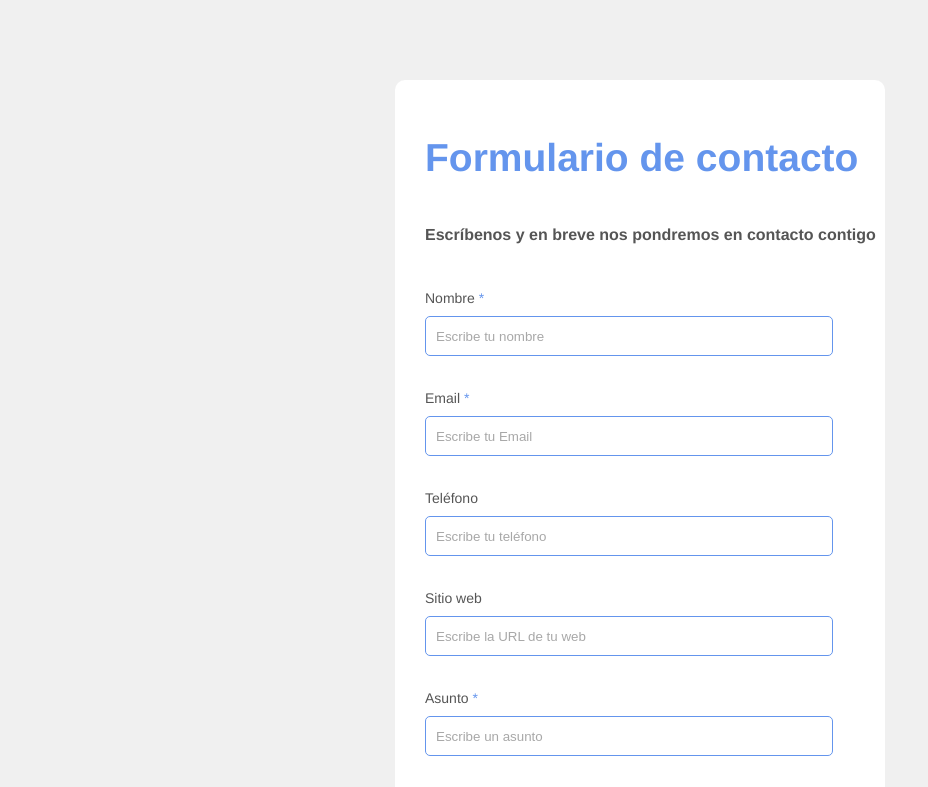
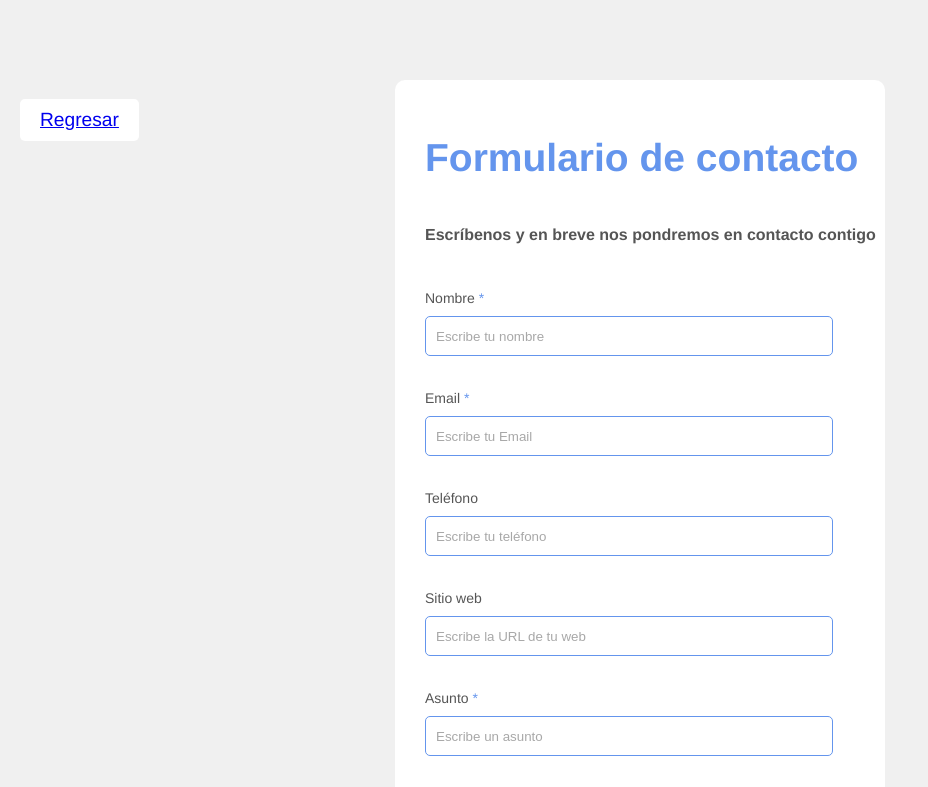
Before and after one commit to OscarNavarrolol/OscarNavarrolol.github.io, a plain HTML site: page html/contacto.html in a window 1280 px wide. Shown: the top 787 px of the page, without its empty margins (0-928 px from the left). Drawn offline with Linux system fonts and the light colour scheme.

Commit message:
se ha acomodado las carpetas

```diff
--- a/css/Styles.css
+++ b/css/Styles.css
@@ -6,16 +6,37 @@ body {
     font-family: 'Helvetica Neue', Arial, sans-serif;
     margin: 0;
     padding: 0;
-    background-color: #F0F0F0; /* Gris claro */
+    background-color: #F0F0F0;
     color: #333;
 }
+.btnRegresar {
+    position: absolute;
+    left: 10px;
+    top: 15%;
+    transform: translateY(-50%);
+    padding: 10px 20px;
+    background-color: #ced5e2;
+    color: #fff;
+    border: none;
+    border-radius: 5px;
+    font-size: 1.2em; /* Ajusta el tamaño del texto según sea necesario */
+    cursor: pointer;
+    transition: background-color 0.3s ease;
+}
+
+
+.btnRegresar {
+    margin-left: 10px;
+    margin-top: 0;
+}
+
 .cajaNav{
     width: 940px;
     position: relative;
     margin: 0 auto;
 }
 header {
-    background-color: #6495ED; /* Azul de acero */
+    background-color: #6495ED;
     color: #fff;
     text-align: center;
     padding: 40px 0;
@@ -27,7 +48,7 @@ header {
 }
 
 .tituloCentral img{
-    vertical-align: middle; /* Alinea la imagen verticalmente al centro del texto */
+    vertical-align: middle;
     margin-right: 10px;
 }
 
@@ -44,7 +65,7 @@ header {
 }
 
 .tituloSegundo {
-    color: #6495ED; /* Azul de acero */
+    color: #6495ED;
     font-size: 2.5em;
     margin-bottom: 30px;
 }
@@ -68,11 +89,11 @@ p {
 .diferenciales {
     text-align: center;
     padding: 80px 20px;
-    background-color: #D3D3D3; /* Gris claro */
+    background-color: #D3D3D3;
 }
 
 h3 {
-    color: #6495ED; /* Azul de acero */
+    color: #6495ED;
     font-size: 2.5em;
     margin-bottom: 40px;
 }
@@ -94,7 +115,7 @@ h3 {
 .items::before {
     content: '•';
     font-size: 2.5em;
-    color: #6495ED; /* Azul de acero */
+    color: #6495ED;
     margin-right: 15px;
 }
 
--- a/css/contact-form.css
+++ b/css/contact-form.css
@@ -4,6 +4,26 @@ body {
     height: 100%;
     font-family: 'Helvetica Neue', Arial, sans-serif;
     background-color: #F0F0F0;
+}
+.btnRegresar {
+    position: absolute;
+    left: 10px;
+    top: 15%;
+    transform: translateY(-50%);
+    padding: 10px 20px;
+    background-color: #ffffff;
+    color: #fff;
+    border: none;
+    border-radius: 5px;
+    font-size: 1.2em; /* Ajusta el tamaño del texto según sea necesario */
+    cursor: pointer;
+    transition: background-color 0.3s ease;
+}
+
+
+.btnRegresar {
+    margin-left: 10px;
+    margin-top: 0;
 }
 
 .contact_form {
--- a/css/productos.css
+++ b/css/productos.css
@@ -80,7 +80,7 @@ nav a{
 footer{
     padding: 40px;
     text-align: center;
-    background: url(bg.jpg);
+    background: url(/imgs/bg.jpg);
 }
 .Copyright{
     color: #777777
--- a/html/contacto.html
+++ b/html/contacto.html
@@ -13,6 +13,9 @@
 
     <div class="formulario">
       <h1>Formulario de contacto</h1>
+      <div class="btnRegresar">
+        <a href="/index.html"> Regresar </a>
+      </div>
         <h3>Escríbenos y en breve nos pondremos en contacto contigo</h3>
 
 
```
Also changed, not shown: html/BarberiaAluraPrincipal.html (+3 -0 lines), index.html (renamed from html/ProductosAlura.html, +3 -3 lines).
